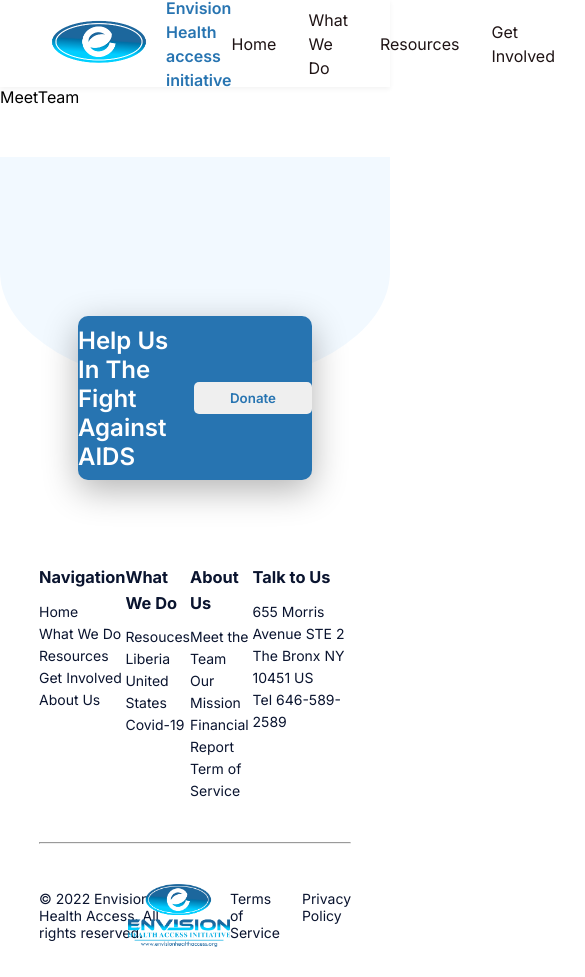
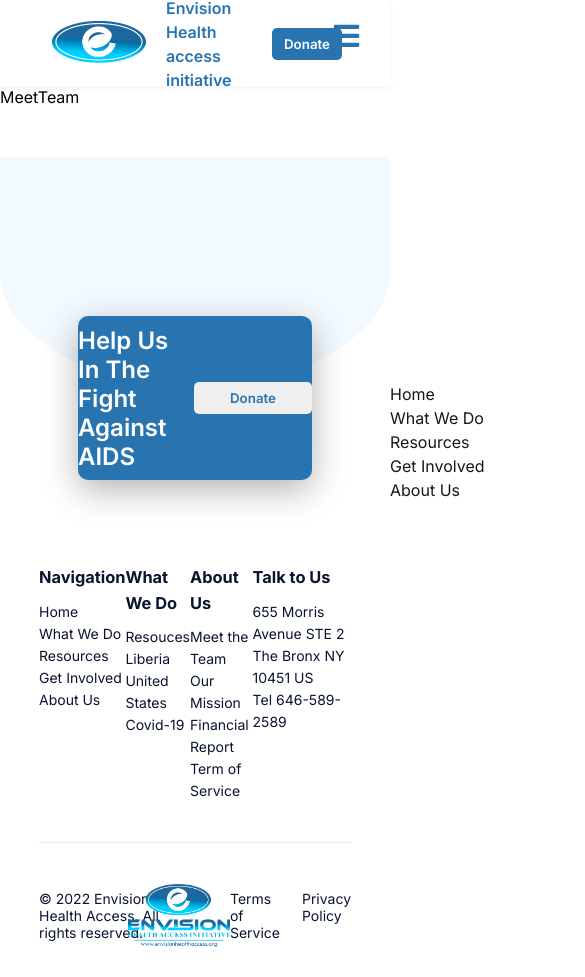
Before and after one commit to jusminpt/react-envision, a React (Create React App) app: page /meet-the-team in a window 390 px wide. Shown: the top 977 px of the page, 585 px wide, since content can reach past the window. Built offline with nearby package versions, Linux system fonts and the light colour scheme.

Commit message:
Adjust Navbar

```diff
--- a/package.json
+++ b/package.json
@@ -9,6 +9,7 @@
     "node-sass": "^7.0.3",
     "react": "^18.2.0",
     "react-dom": "^18.2.0",
+    "react-icons": "^4.7.1",
     "react-router-dom": "^6.4.5",
     "react-scripts": "5.0.1",
     "web-vitals": "^2.1.4"
--- a/src/App.js
+++ b/src/App.js
@@ -12,6 +12,7 @@ function App() {
         <Navbar />
         <main>
           <Routes>
+            {/* TODO: Add more paths when finalize */}
             <Route exact path="/" element={<Home />} />
             <Route path="/meet-the-team" element={<MeetTeam />} />
           </Routes>
--- a/src/components/Footer/Footer.jsx
+++ b/src/components/Footer/Footer.jsx
@@ -8,6 +8,7 @@ import linksData from "../../data/linksData";
 function Footer() {
   console.log(linksData.findIndex((item) => item.title === "What We Do"));
   return (
+    <footer>
       <div className="app__footer">
         <div className="app__footer-subtract"></div>
         <div className="app__footer-hero">
@@ -80,6 +81,7 @@ function Footer() {
           </div>
         </div>
       </div>
+    </footer>
   );
 }
 
--- a/src/components/Footer/Footer.scss
+++ b/src/components/Footer/Footer.scss
@@ -88,4 +88,5 @@
   width: 80%;
   height: 1px;
   margin: 40px auto;
+  opacity: 0.2;
 }
--- /dev/null
+++ b/src/components/Navbar/DropDown.jsx
@@ -0,0 +1,35 @@
+import React, { useState } from "react";
+import { Link } from "react-router-dom";
+import { BsArrowRightShort } from "react-icons/bs";
+
+function DropDown({ sublinks }) {
+  const [click, setClick] = useState(false);
+
+  const handleClick = () => setClick(!click);
+
+  return (
+    <>
+      <ul
+        onClick={handleClick}
+        className={
+          click ? "app__navbar-dropdown clicked" : "app__navbar-dropdown"
+        }
+      >
+        {sublinks.map((sublink, index) => {
+          return (
+            <li key={index} className="app__navbar-dropdown-links">
+              {/* TODO: Close the dropdown when click */}
+              <Link to={sublink.url} onClick={() => setClick(false)}>
+                {sublink.title}
+                {/* TODO: Fix the hover effect of arrow. Look at zeplin file*/}
+                <BsArrowRightShort />
+              </Link>
+            </li>
+          );
+        })}
+      </ul>
+    </>
+  );
+}
+
+export default DropDown;
--- /dev/null
+++ b/src/components/Navbar/MenuItems.jsx
@@ -0,0 +1,54 @@
+import React, { useState } from "react";
+import { Link } from "react-router-dom";
+import Dropdown from "./DropDown";
+
+function MenuItems({ items }) {
+  const [dropdown, setDropdown] = useState(false);
+  const [click, setClick] = useState(false);
+
+  const handleClick = () => setClick(!click);
+  const closeMobileMenu = () => setClick(false);
+
+  const onMouseEnter = () => {
+    if (window.innerWidth < 960) {
+      setDropdown(false);
+    } else {
+      setDropdown(true);
+    }
+  };
+
+  const onMouseLeave = () => {
+    if (window.innerWidth < 960) {
+      setDropdown(false);
+    } else {
+      setDropdown(false);
+    }
+  };
+
+  return (
+    <li
+      className="app__navbar-menu-items"
+      onClick={handleClick}
+      onMouseEnter={onMouseEnter}
+      onMouseLeave={onMouseLeave}
+    >
+      {items.sublink ? (
+        <>
+          <Link
+            onClick={closeMobileMenu}
+            className="app__navbar-menu-items-link"
+          >
+            {items.title}{" "}
+          </Link>
+          {dropdown && <Dropdown sublinks={items.sublink} />}
+        </>
+      ) : (
+        <Link to={items.url} className="app__navbar-menu-items-link">
+          {items.title}
+        </Link>
+      )}
+    </li>
+  );
+}
+
+export default MenuItems;
--- a/src/components/Navbar/Navbar.jsx
+++ b/src/components/Navbar/Navbar.jsx
@@ -1,29 +1,45 @@
-import React from "react";
+import React, { useState } from "react";
+import { Link } from "react-router-dom";
+import { FaTimes, FaBars } from "react-icons/fa";
 import "./Navbar.scss";
 import { images } from "../../constants";
 import Button from "../Button/Button";
+import MenuItems from "./MenuItems";
 import linksData from "../../data/linksData";
 
 function Navbar() {
-  console.log(linksData);
+  const [click, setClick] = useState(false);
+
+  const handleClick = () => {
+    setClick(!click);
+  };
+  const closeMobileMenu = () => setClick(false);
+
   return (
     <header>
       <nav className="app__navbar">
         <div className="app__navbar-logo">
-          <a href="/" rel="noopener noreferrer">
+          <Link to="/">
             <img src={images.navLogo} className="" alt="logo" />
-          </a>
+          </Link>
           <p>Envision Health access initiative</p>
         </div>
-        <ul className="app__navbar-links">
-          {linksData.map((item, index) => (
-            <li key={`link-${index}`}>
-              <div />
-              <a href={`#${item.url}`}>{item.title}</a>
-            </li>
-          ))}
-          <Button textInput="Donate" styleBtn="primary" />
+        <div className="app__navbar-icon" onClick={handleClick}>
+          {click ? <FaTimes /> : <FaBars />}
+        </div>
+        {/* TODO: Add active state if possible */}
+        <ul className={click ? "app__navbar-menu active" : "app__navbar-menu"}>
+          {linksData.map((menu, index) => {
+            return (
+              <MenuItems
+                items={menu}
+                key={index}
+                closeMobileMenu={closeMobileMenu}
+              />
+            );
+          })}
         </ul>
+        <Button textInput="Donate" styleBtn="primary" />
       </nav>
     </header>
   );
--- a/src/components/Navbar/Navbar.scss
+++ b/src/components/Navbar/Navbar.scss
@@ -33,21 +33,19 @@
   }
 }
 
-.app__navbar-links {
+.app__navbar-menu {
   flex: 1;
   display: flex;
   justify-content: flex-end;
-  align-items: center;
-  list-style: none;
 
-  li {
+  &-items {
     line-height: 1.5;
     margin-right: 32px;
-
-    a {
+    list-style: none;
+    position: relative;
+    &-link {
       color: var(--color-black);
       text-decoration: none;
-      position: relative;
 
       &::after {
         content: "";
@@ -68,3 +66,74 @@
     }
   }
 }
+
+.app__navbar-icon {
+  display: none;
+}
+
+// ============ Dropdown Menu==============
+.app__navbar-dropdown {
+  background-color: var(--color-white);
+  width: 180px;
+  position: absolute;
+  top: 30px;
+  list-style: none;
+  border-radius: 5px;
+  padding: 8px 16px;
+  box-shadow: 2px 4px 10px 2px rgba(0, 0, 0, 0.05);
+
+  &-links {
+    height: 100%;
+    width: 100%;
+    line-height: 2.5;
+
+    a {
+      list-style: none;
+      text-decoration: none;
+      color: var(--color-black);
+      display: flex;
+      justify-content: space-between;
+      align-items: center;
+      &:hover {
+        color: var(--color-drak-blue);
+      }
+    }
+  }
+}
+
+.app__navbar-dropdown .clicked {
+  display: none;
+}
+
+@media screen and (max-width: 960px) {
+  .app__navbar-menu {
+    display: flex;
+    flex-direction: column;
+    width: 50%;
+    height: 50vh;
+    position: absolute;
+    top: 80px;
+    left: 100%;
+    opacity: 1;
+    transition: all 0.5s ease;
+    color: white;
+  }
+  .app__navbar-menu.active {
+    // background: #242222;
+    left: 0;
+    opacity: 1;
+    transition: all 0.5s ease;
+    z-index: 1;
+  }
+
+  .app__navbar-icon {
+    display: block;
+    position: absolute;
+    top: 0;
+    right: 0;
+    transform: translate(-100%, 60%);
+    font-size: 1.8rem;
+    cursor: pointer;
+    color: var(--color-drak-blue);
+  }
+}
--- a/src/data/linksData.js
+++ b/src/data/linksData.js
@@ -2,12 +2,6 @@ const linksData = [
   {
     title: "Home",
     url: "/",
-    sublink: [
-      {
-        title: "web design",
-        url: "web-design",
-      },
-    ],
   },
   {
     title: "What We Do",
```
Also changed, not shown: src/assets/arrow-right.svg (added), 1 other file (tests, documents, lock files or other folders). Lines whose indentation alone changed are shown as unchanged.
